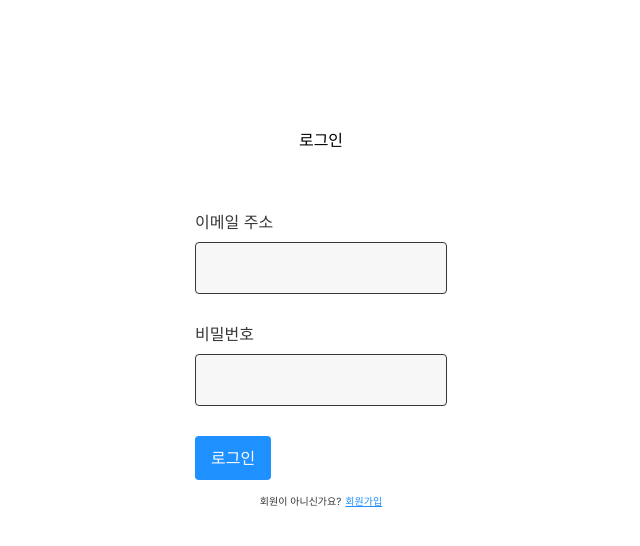
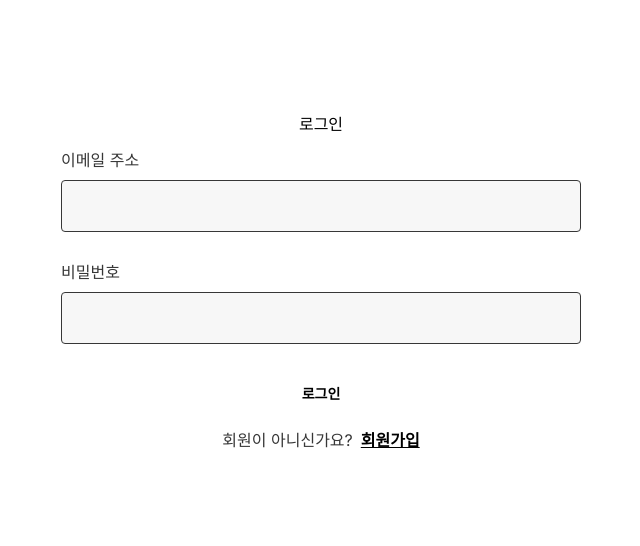
Before and after one commit to kim-young-dong/DplusFania, a Next.js app: page /auth/sign-in in a window 1280 px wide. Shown: the top 546 px of the page, without its empty margins (319-959 px from the left). Built offline with nearby package versions, Linux system fonts and the light colour scheme; no server answers.

Commit message:
style: 전반적인 스타일 수정 및 리펙토링

```diff
--- a/package.json
+++ b/package.json
@@ -12,6 +12,7 @@
     "@reduxjs/toolkit": "^2.2.6",
     "@supabase/ssr": "^0.4.0",
     "@supabase/supabase-js": "^2.44.2",
+    "classnames": "^2.5.1",
     "next": "14.2.3",
     "react": "^18",
     "react-dom": "^18",
--- a/src/app/auth/sign-in/page.tsx
+++ b/src/app/auth/sign-in/page.tsx
@@ -6,7 +6,6 @@ import { useUser } from "@/context/userContext";
 import Link from "next/link";
 import Input from "@/components/Input";
 import Button from "@/components/Button/index";
-import styled from "styled-components";
 
 export default function SignInPage() {
   const [email, setEmail] = useState<string>("");
@@ -39,8 +38,8 @@ export default function SignInPage() {
     }
   };
   return (
-    <>
-      <SignHeader>로그인</SignHeader>
+    <div className="mx-auto max-w-[520px]">
+      <div className="flex items-center justify-around">로그인</div>
       <form onSubmit={handleSignin} className="w-full">
         <Input
           id="email"
@@ -61,40 +60,20 @@ export default function SignInPage() {
           errorMessage="text"
         />
         {errorMessage()}
-        <div style={{ margin: "14px 0" }}>
-          <Button type="submit">로그인</Button>
+        <div className="my-4">
+          <Button type="submit" fullWidth={true}>
+            로그인
+          </Button>
         </div>
-        <div
-          style={{
-            display: "flex",
-            alignItems: "center",
-            justifyContent: "center",
-            color: "#373737",
-            fontSize: "10px",
-            lineHeight: "14px",
-            gap: "4px",
-          }}
-        >
-          <span style={{ color: "#373737" }}>회원이 아니신가요?</span>
+        <div className="text-center">
+          <span className="mr-2" style={{ color: "#373737" }}>
+            회원이 아니신가요?
+          </span>
           <Link href={"/auth/sign-up"}>
-            <span style={{ color: "#1E90FF", textDecoration: "underline" }}>
-              회원가입
-            </span>
+            <span className="font-semibold underline">회원가입</span>
           </Link>
         </div>
       </form>
-    </>
+    </div>
   );
 }
-
-const SignHeader = styled.div`
-  display: flex;
-  justify-content: space-around;
-  align-items: center;
-
-  width: 100%;
-  height: 84px;
-  border-radius: 0 0 16px 16px;
-
-  box-sizing: border-box;
-`;
--- a/src/app/layout.tsx
+++ b/src/app/layout.tsx
@@ -41,11 +41,9 @@ export default async function RootLayout({
         <UserProvider initialUser={user}>
           <StyledComponentsRegistry>
             <NavBar />
-            <div className="mt-[50px] flex justify-center">
-              <main className="flex min-w-[340px] flex-col items-center gap-4 p-4 pb-12 lg:p-12">
-                {children}
-              </main>
-            </div>
+            <main className="mx-auto mt-16 block max-w-7xl content-center p-4 pb-12 lg:p-12">
+              {children}
+            </main>
           </StyledComponentsRegistry>
         </UserProvider>
       </body>
--- a/src/components/Button/index.tsx
+++ b/src/components/Button/index.tsx
@@ -1,41 +1,44 @@
 "use client";
-import styled from "styled-components";
+import classNames from "classnames";
+import styles from "./styles.module.css";
 
 interface ButtonProps {
   children: React.ReactNode;
   type?: "button" | "submit" | "reset";
+  color?: string;
+  size?: string;
+  fullWidth?: boolean;
+  disable?: boolean;
   onClick?: (event: React.MouseEvent<HTMLButtonElement, MouseEvent>) => void;
-  active?: boolean;
   className?: string;
   style?: Record<string, string>;
 }
 
 const Button = ({
   children,
-  type,
+  type = "button",
   onClick,
-  active = false,
+  color = "primary",
+  size = "md",
+  fullWidth = false,
+  disable = false,
   className,
-  style,
 }: ButtonProps) => {
+  const buttonClass = classNames(
+    `bg-${color}`,
+    `btn-${size}`,
+    fullWidth && styles.fullWidth,
+    disable && "disable",
+    className,
+  );
   return (
-    <Wrapper onClick={onClick} className={className} style={style} type={type}>
+    <button
+      type={type}
+      onClick={onClick}
+      className={`${styles.button} ${buttonClass}`}
+    >
       {children}
-    </Wrapper>
+    </button>
   );
 };
 export default Button;
-
-const Wrapper = styled.button`
-  background-color: #1e90ff;
-
-  align-content: center;
-
-  color: #ffffff;
-
-  height: 44px;
-  padding: 0 16px;
-  border: none;
-  border-radius: 4px;
-  box-sizing: border-box;
-`;
--- /dev/null
+++ b/src/components/Button/styles.module.css
@@ -0,0 +1,6 @@
+.button {
+  @apply inline-flex rounded px-4 py-2 text-sm font-bold text-black;
+  &.fullWidth {
+    @apply w-full justify-center;
+  }
+}
--- a/src/components/DashBoard/Discription.tsx
+++ b/src/components/DashBoard/Discription.tsx
@@ -9,17 +9,19 @@ export default function Description() {
       {user ? (
         <h1 className="text-3xl font-bold">오늘의 카드</h1>
       ) : (
-        <>
-          <h1 className="text-3xl font-bold">
-            Welcome to <br /> Dplus Fania
+        <div>
+          <h1 className="text-xl font-bold">
+            내가 바로
+            <br /> DplusKIA Fan 이야!
           </h1>
-          <div className="flex w-full flex-col items-center justify-center gap-8">
-            <p className="text-xl">
+          <p className="text-sm">카드를 클릭해보세요</p>
+          {/* <div className="flex w-full flex-col items-center justify-center gap-8">
+            <p className="text-md">
               자신이 뽑은 카드를
               <br /> 컬렉션에 추가해보세요!
             </p>
-          </div>
-        </>
+          </div> */}
+        </div>
       )}
     </>
   );
--- a/src/components/DashBoard/index.tsx
+++ b/src/components/DashBoard/index.tsx
@@ -4,14 +4,13 @@ import { getTodaysCard, getRandomCard, CardProduct } from "@/actions/card";
 import userStore from "@/constant/auth";
 
 export default async function DashBoard() {
+  const user = await userStore.getUser();
   const todaysCard: CardProduct | null = await getTodaysCard();
-  const user = await userStore.getUser();
 
   return (
-    <>
+    <div className="flex flex-col items-center">
       <Description />
-      <p className="text-sm">카드를 클릭해보세요</p>
-      <PlayerCard todaysCard={todaysCard} />
-    </>
+      <PlayerCard todaysCard={todaysCard} isSignedIn={!!user} />
+    </div>
   );
 }
--- a/tailwind.config.ts
+++ b/tailwind.config.ts
@@ -13,6 +13,11 @@ const config: Config = {
         "gradient-conic":
           "conic-gradient(from 180deg at 50% 50%, var(--tw-gradient-stops))",
       },
+      colors: {
+        primary: "#E2EE83",
+        secondary: "#B8FCCC",
+        tertiary: "#A0E7E5",
+      },
     },
   },
   plugins: [],
```
Also changed, not shown: src/components/PlayerCard.module.css (+18 -8 lines), src/components/Button/styles.modul.css (deleted), 2 other files (tests, documents, lock files or other folders).
